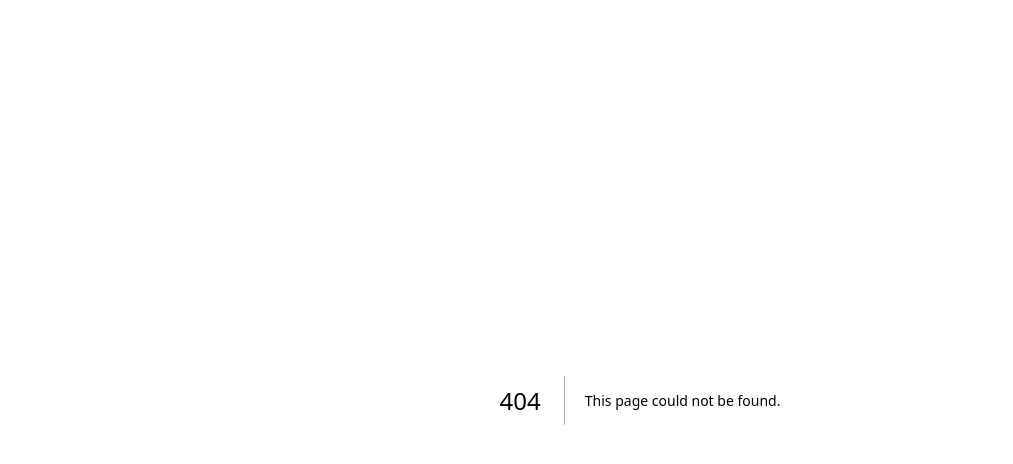
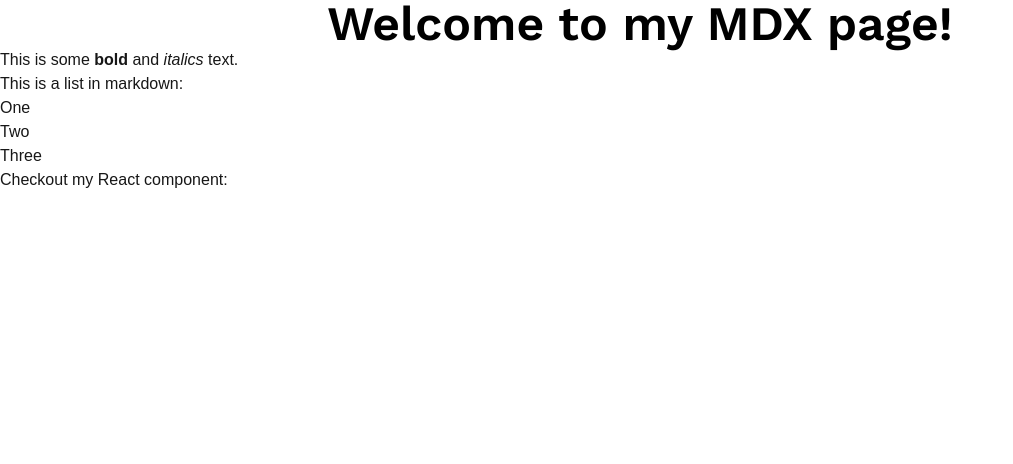
Before and after one commit to bigsparsh/formiK, a Next.js app: page /my-mdx in a window 1280 px wide. Before the commit this address had no page. Shown: the top 464 px of the page, without its empty margins (0-1013 px from the left). Built offline with nearby package versions, Linux system fonts and the light colour scheme; a web font is replaced by a local one.

Commit message:
Added markdown/MDX support

```diff
--- /dev/null
+++ b/app/my-mdx/page.mdx
@@ -0,0 +1,11 @@
+# Welcome to my MDX page!
+
+This is some **bold** and _italics_ text.
+
+This is a list in markdown:
+
+1. One
+2. Two
+3. Three
+
+Checkout my React component:
--- /dev/null
+++ b/mdx-components.tsx
@@ -0,0 +1,12 @@
+import type { MDXComponents } from "mdx/types";
+
+export function useMDXComponents(components: MDXComponents): MDXComponents {
+  return {
+    h1: ({ children }) => (
+      <h1 className="font-semibold text-5xl text-center text-white mix-blend-difference work">
+        {children}
+      </h1>
+    ),
+    ...components,
+  };
+}
--- a/next.config.mjs
+++ b/next.config.mjs
@@ -1,4 +1,10 @@
-/** @type {import('next').NextConfig} */
-const nextConfig = {};
+import mdx from "@next/mdx";
 
-export default nextConfig;
+const withMDX = mdx();
+
+const nextConfig = {
+  // Configure `pageExtensions` to include MDX files
+  pageExtensions: ["js", "jsx", "mdx", "ts", "tsx"],
+};
+
+export default withMDX(nextConfig);
--- a/package.json
+++ b/package.json
@@ -10,8 +10,12 @@
   },
   "dependencies": {
     "@auth/prisma-adapter": "^2.7.0",
+    "@mdx-js/loader": "^3.0.1",
+    "@mdx-js/react": "^3.0.1",
     "@next-auth/prisma-adapter": "0.5.2-next.19",
+    "@next/mdx": "^14.2.15",
     "@prisma/client": "^5.20.0",
+    "@types/mdx": "^2.0.13",
     "framer-motion": "^11.11.8",
     "next": "14.2.15",
     "next-auth": "^4.24.8",
--- a/tailwind.config.ts
+++ b/tailwind.config.ts
@@ -12,9 +12,6 @@
         background: "var(--background)",
         foreground: "var(--foreground)",
       },
-      // fontFamily: {
-      //   work: ["var(--font-work-sans)"],
-      // },
     },
   },
   plugins: [],
```
Also changed, not shown: 1 other file (tests, documents, lock files or other folders).
